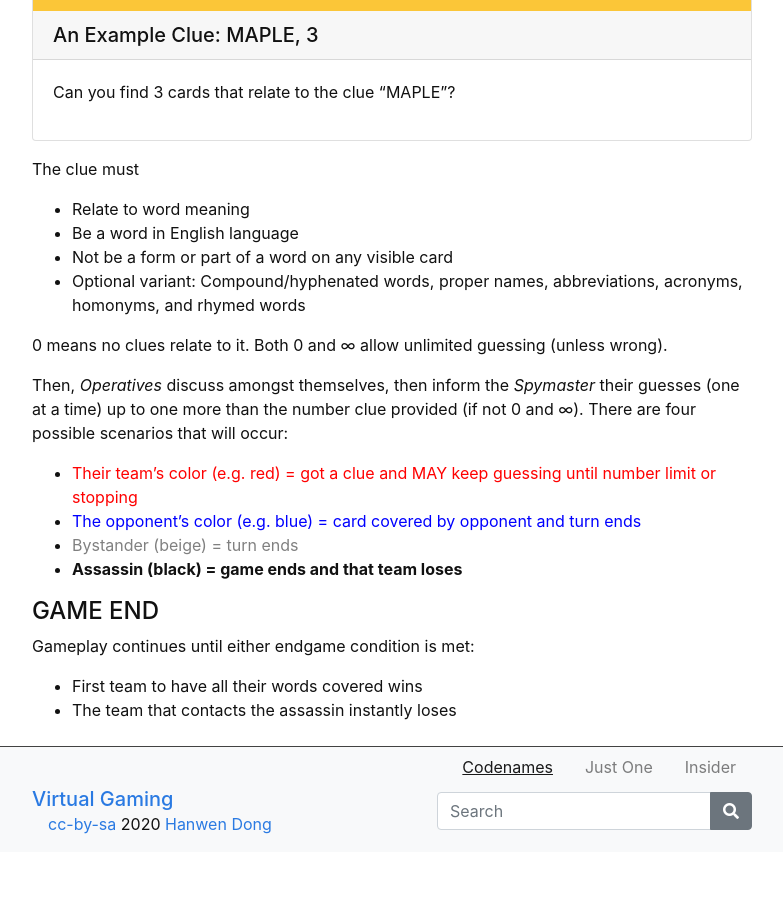
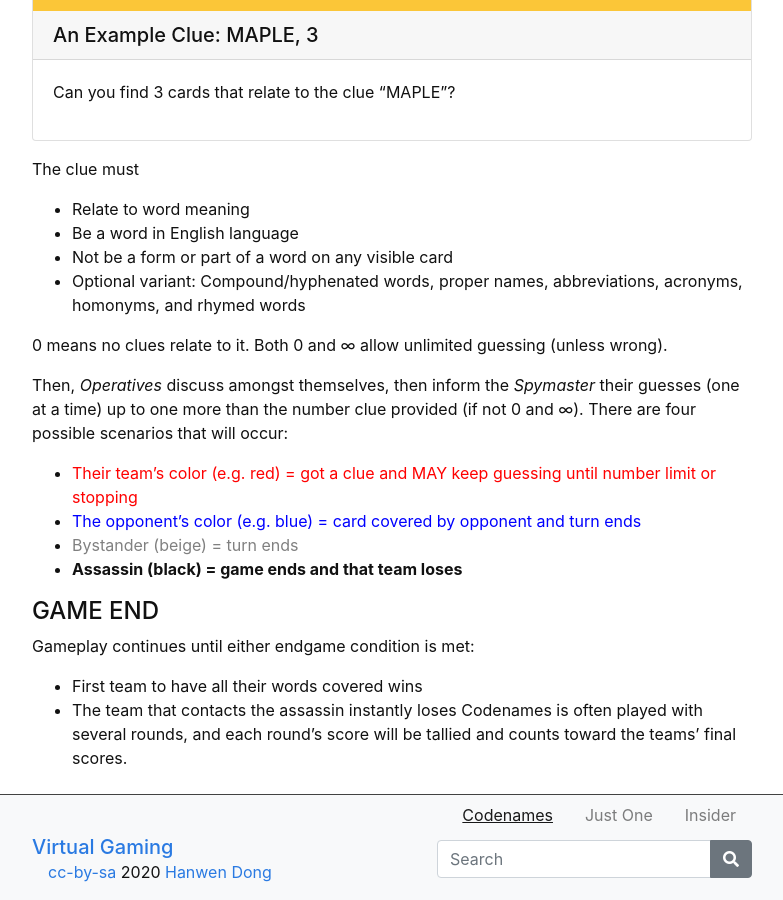
Before and after one commit to hanwendong1/VirtualGaming, a Jekyll site: the page built from content/1-Codenames.md, in a window 1280 px wide and 900 px high, scrolled down 2253 px. Shown: the whole window, without its empty margins (248-1031 px from the left). Built offline with Jekyll 4.4.1, drawn with Linux system fonts in a browser that asks for light colours; before the commit the page ends 3105 px from its top, so only the background shows below that.

Commit message:
Update 1-Codenames.md

```diff
--- a/content/1-Codenames.md
+++ b/content/1-Codenames.md
@@ -100,3 +100,4 @@
 Gameplay continues until either endgame condition is met:
 - First team to have all their words covered wins
 - The team that contacts the assassin instantly loses
+Codenames is often played with several rounds, and each round's score will be tallied and counts toward the teams' final scores.
```
